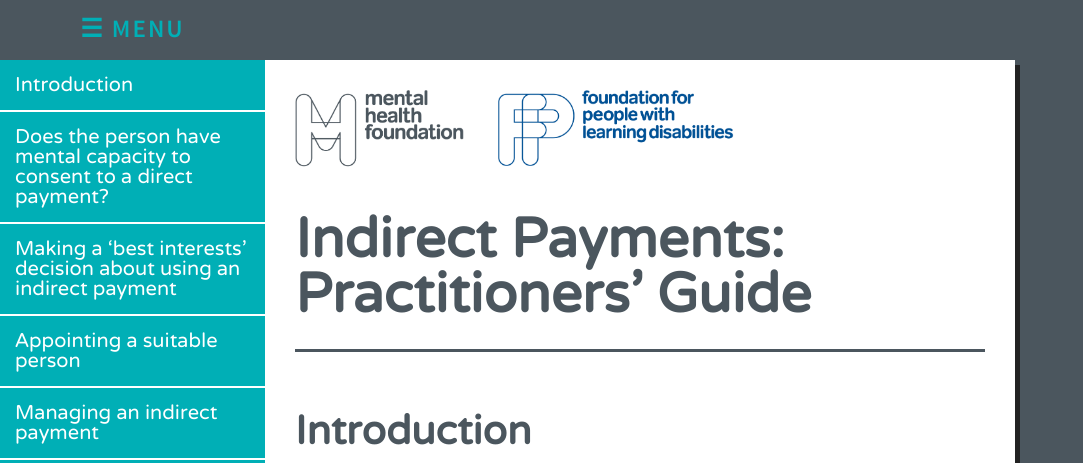
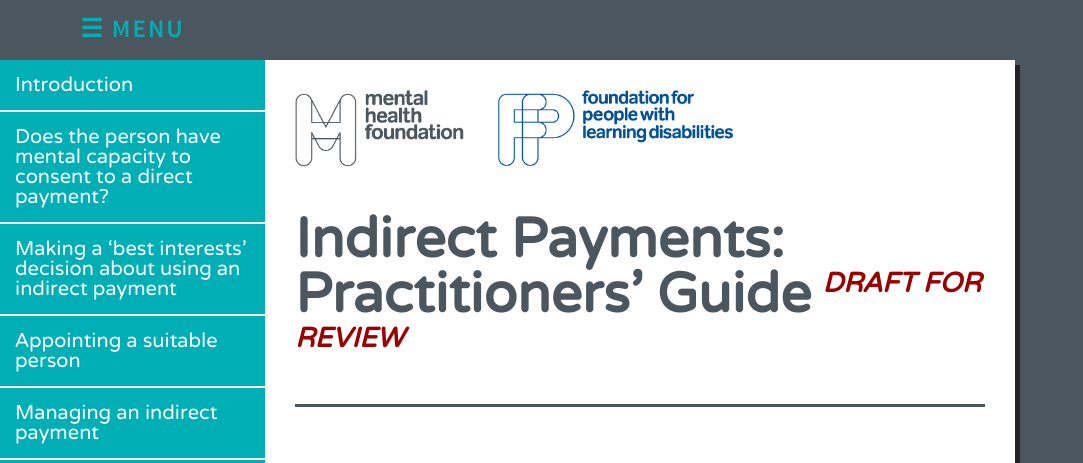
Before and after one commit to neontribe/IndirectPayments, a PHP site: page / in a window 1280 px wide. Shown: the top 463 px of the page, without its empty margins (0-1083 px from the left). Run offline with PHP 8.4, Linux system fonts and the light colour scheme.

Commit message:
Beta tag

```diff
--- a/app/index.html
+++ b/app/index.html
@@ -43,7 +43,7 @@
 			<header>
 				<img src="images/mhf_logo_full.png" alt="Mental Health Foundation Logo">
 				<img src="images/fpld_logo_full.png" alt="Foundation for People with Learning Disabilities Logo">
-				<h1>Indirect Payments: Practitioners' Guide</h1>
+				<h1>Indirect Payments: Practitioners' Guide<sup>Draft for Review</sup></h1>
 			</header>
 			<div id="container"></div>
 			<footer>
--- a/app/styles/main.css
+++ b/app/styles/main.css
@@ -390,6 +390,13 @@
 
 h2:first-letter {
 	text-transform: uppercase;
+}
+
+h1 sup {
+	font-size: 0.5em;
+	color: #900;
+	text-transform: uppercase;
+	padding-left: 0.4em;
 }
 
 header > div {
```
